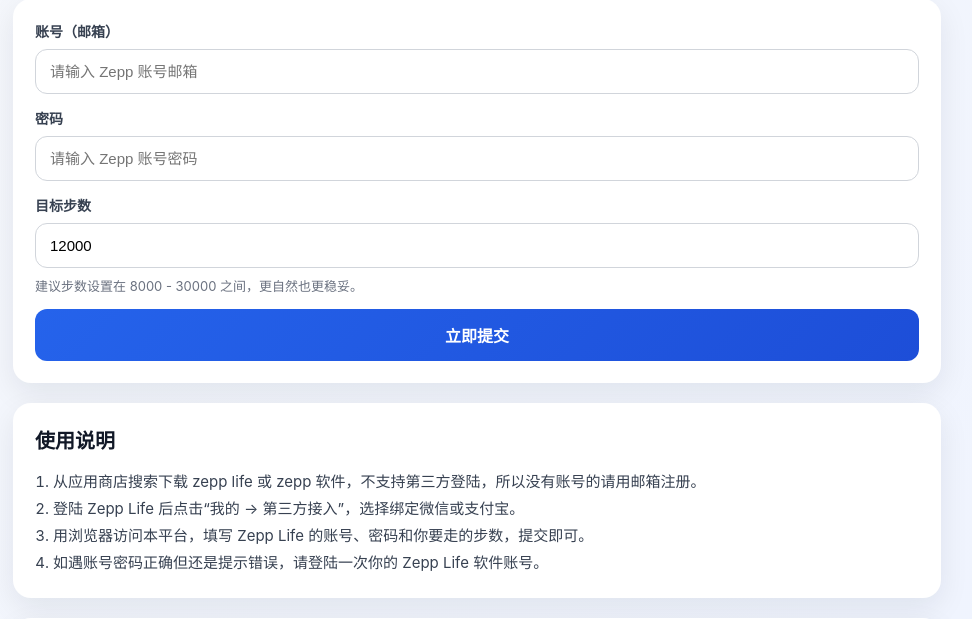
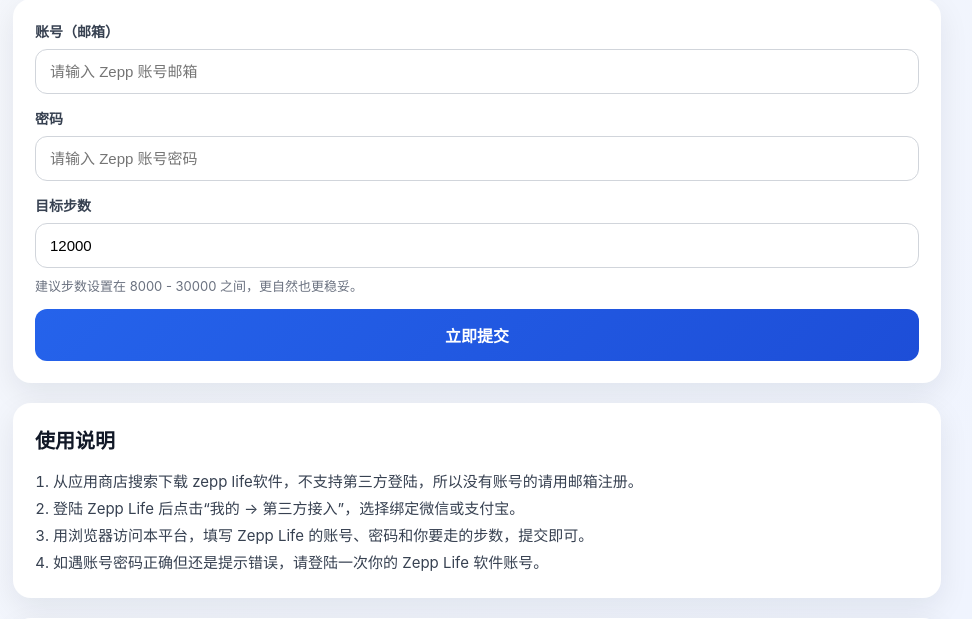
Before and after one commit to YooShare/zepp-steps-web, a Flask app: page / in a window 1280 px wide. Shown: the part 95-714 px from the top of the page, without its empty margins (163-1135 px from the left). Run offline with Flask 3, Linux system fonts and the light colour scheme.

Commit message:
Add files via upload

```diff
--- a/templates/index.html
+++ b/templates/index.html
@@ -176,7 +176,7 @@
         <div class="card">
             <h2 class="section-title">使用说明</h2>
             <ol class="desc-list">
-                <li>从应用商店搜索下载 zepp life 或 zepp 软件，不支持第三方登陆，所以没有账号的请用邮箱注册。</li>
+                <li>从应用商店搜索下载 zepp life软件，不支持第三方登陆，所以没有账号的请用邮箱注册。</li>
                 <li>登陆 Zepp Life 后点击“我的 -> 第三方接入”，选择绑定微信或支付宝。</li>
                 <li>用浏览器访问本平台，填写 Zepp Life 的账号、密码和你要走的步数，提交即可。</li>
                 <li>如遇账号密码正确但还是提示错误，请登陆一次你的 Zepp Life 软件账号。</li>
```
